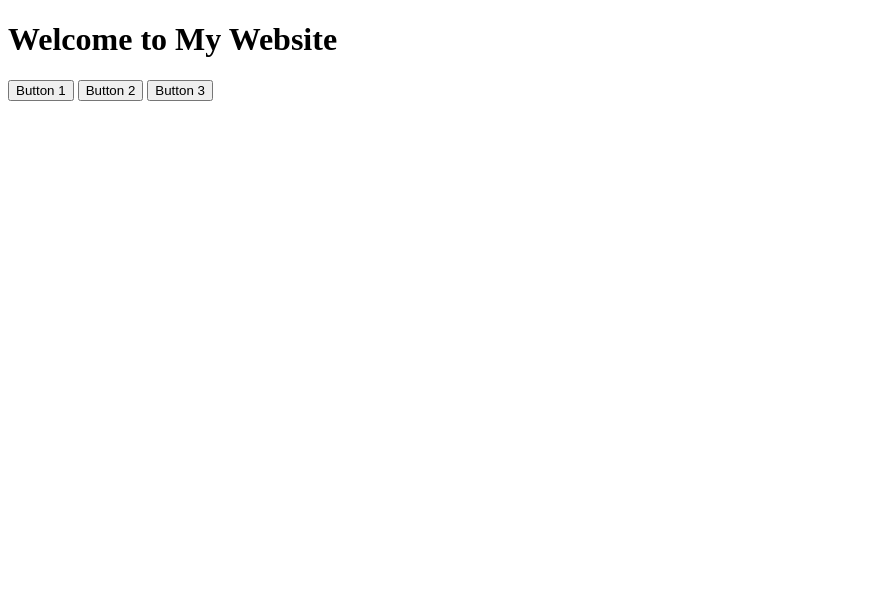
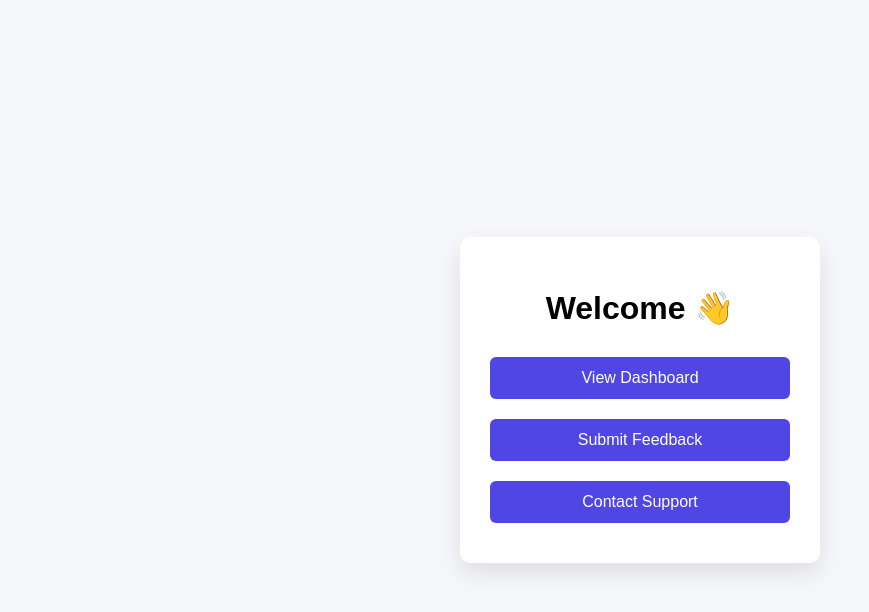
Before and after one commit to shanakr-igave/my-simple-website, a plain HTML site: page index.html in a window 1280 px wide. Shown: the whole page, without its empty margins (0-869 px from the left). Drawn offline with Linux system fonts and the light colour scheme.

Commit message:
Update index.html

```diff
--- a/index.html
+++ b/index.html
@@ -4,13 +4,74 @@
   <title>My First Website</title>
    <!-- Zipy Script -->
   <script src="https://cdn.zipy.ai/sdk/v1.0/zipy.min.umd.js" crossorigin="anonymous"></script> <script> window.zipy && window.zipy.init('5ae54d56');</script>
+<style>
+    body {
+      font-family: Arial, sans-serif;
+      background-color: #f5f7fb;
+      display: flex;
+      justify-content: center;
+      align-items: center;
+      height: 100vh;
+      margin: 0;
+    }
+
+    .container {
+      background: #ffffff;
+      padding: 30px;
+      border-radius: 10px;
+      text-align: center;
+      box-shadow: 0 10px 25px rgba(0,0,0,0.1);
+      width: 300px;
+    }
+
+    h1 {
+      margin-bottom: 20px;
+    }
+
+    button {
+      width: 100%;
+      padding: 12px;
+      margin: 10px 0;
+      border: none;
+      border-radius: 6px;
+      background-color: #4f46e5;
+      color: white;
+      font-size: 16px;
+      cursor: pointer;
+    }
+
+    button:hover {
+      background-color: #4338ca;
+    }
+  </style>
 </head>
+
 <body>
-  <h1>Welcome to My Website</h1>
+   <div class="container">
+    <h1>Welcome 👋</h1>
 
-  <button onclick="alert('Button 1 clicked')">Button 1</button>
-  <button onclick="alert('Button 2 clicked')">Button 2</button>
-  <button onclick="alert('Button 3 clicked')">Button 3</button>
+    <button onclick="trackEvent('view_dashboard')">
+      View Dashboard
+    </button>
+
+    <button onclick="trackEvent('submit_feedback')">
+      Submit Feedback
+    </button>
+
+    <button onclick="trackEvent('contact_support')">
+      Contact Support
+    </button>
+  </div>
+
+  <script>
+    function trackEvent(eventName) {
+      alert(eventName + " clicked");
+
+      if (window.zipy) {
+        zipy.track(eventName);
+      }
+    }
+  </script>
 
 </body>
 </html>
```
